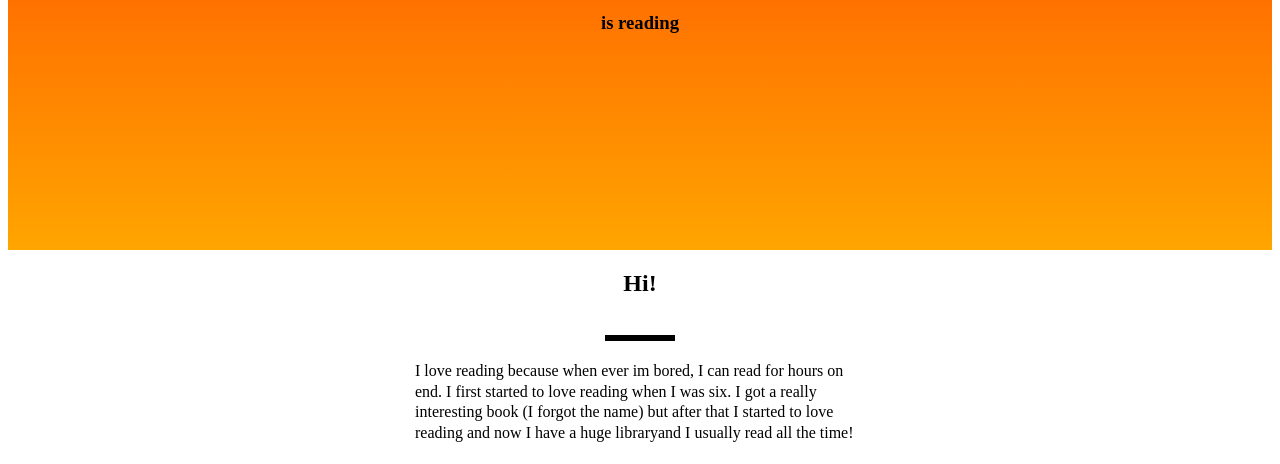
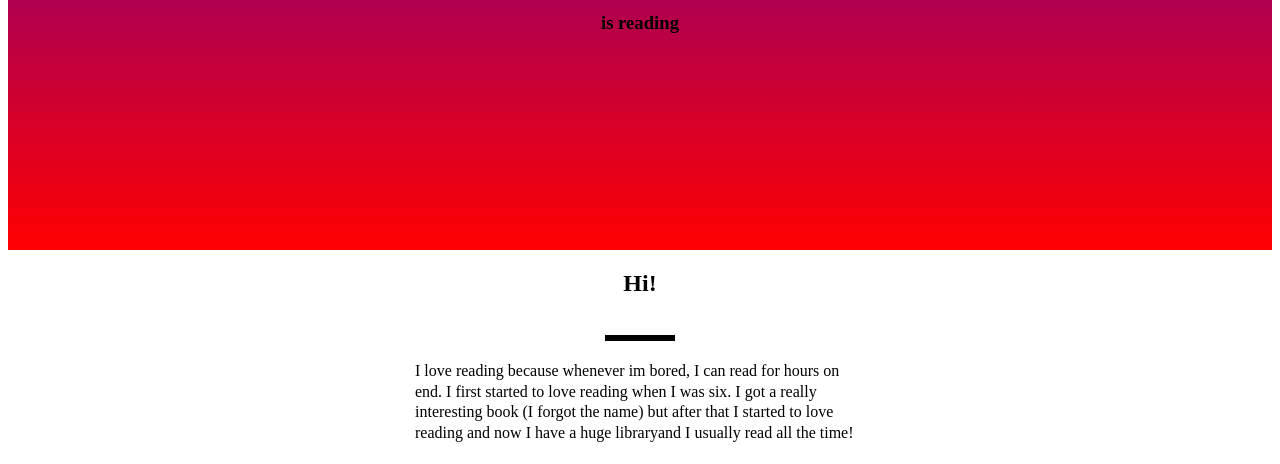
Before and after one commit to Person1234567891/C-57, a plain HTML site: page index.html in a window 1280 px wide. Shown: the part 558-1022 px from the top of the page. Drawn offline with Linux system fonts and the light colour scheme.

Commit message:
Add files via upload

```diff
--- a/index.html
+++ b/index.html
@@ -23,7 +23,7 @@
     </section>
 
     <p>
-I love reading because when ever im bored, I can read for hours on end. I first started to love reading when I was six. I got a really interesting book (I forgot the name) but after that I started to love reading and now I have a huge libraryand I usually read all the time!
+I love reading because whenever im bored, I can read for hours on end. I first started to love reading when I was six. I got a really interesting book (I forgot the name) but after that I started to love reading and now I have a huge libraryand I usually read all the time!
     </p>
 
 </html>
--- a/style.css
+++ b/style.css
@@ -1,5 +1,5 @@
 #welcome{
-    background: linear-gradient(red 0%, orange 100%);
+    background: linear-gradient(blue 0%, red 100%);
     height:800px;
     text-align: center;
     display:table;
@@ -34,3 +34,4 @@ p{
     margin:20px auto;
     line-height: 1.3;
 }
+body
```
